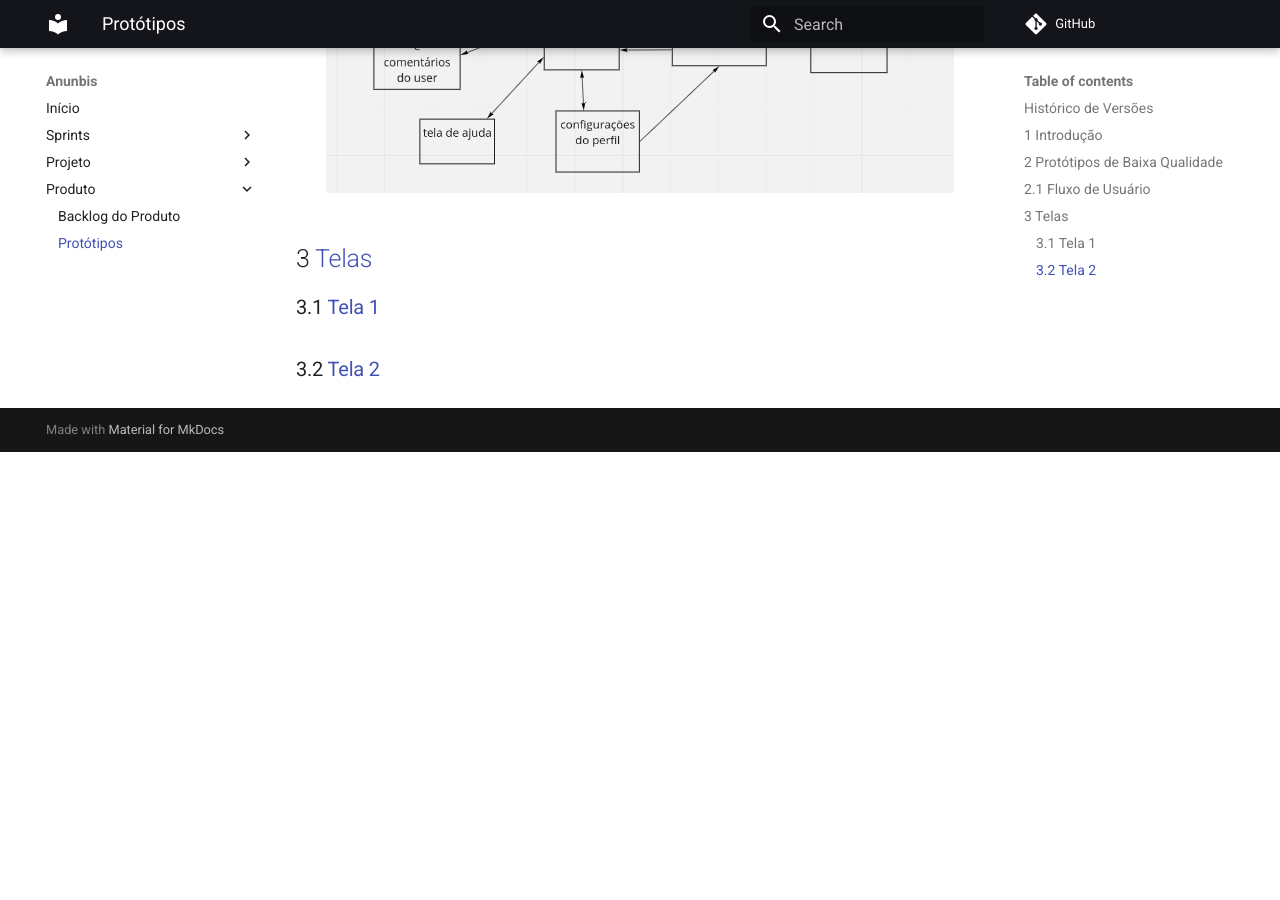
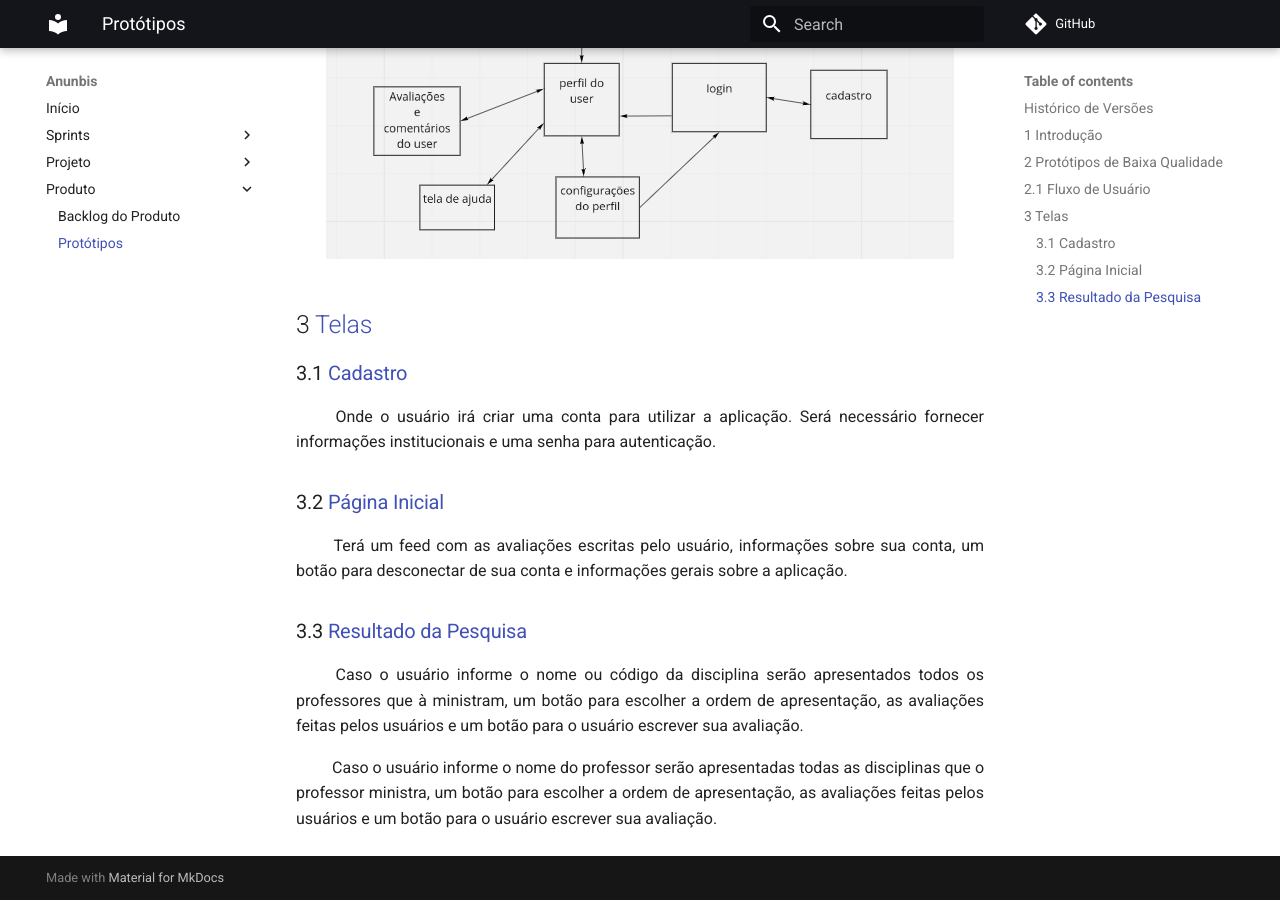
Before and after one commit to fga-eps-mds/2020.2-Anunbis, an MkDocs documentation site: the page built from docs/produto/prototipos.md, in a window 1280 px wide and 900 px high, scrolled down 1226 px. Built offline with MkDocs 1.6.1 and Material for MkDocs 9.7.7, drawn with Linux system fonts in a browser that asks for light colours; comment, search, counter and statistics services are not loaded; before the commit the page ends 1678 px from its top, so only the background shows below that; some of the changed text lies outside the part shown.

Commit message:
#39 Adicinadas Descrições das Telas da Aplicação
Co-authored-by: victorhugo21 <hugo.victorcsi@gmail.com>

```diff
--- a/docs/produto/prototipos.md
+++ b/docs/produto/prototipos.md
@@ -4,7 +4,8 @@ Data|Versão|Descrição|Autor
 -|-|-|-
 01/03|0.1|Criação da Estrutura do Documento|Eduardo e Victor|
 02/03|0.2|Adição da Introdução|Eduardo e Victor|
-02/03|0.2|Adição do Protótipo de Baixa Fidelidade e Fluxo de Usuário|Eduardo e Victor|
+02/03|0.3|Adição do Protótipo de Baixa Fidelidade e Fluxo de Usuário|Eduardo e Victor|
+02/03|0.4|Adição das Descrições das Telas|Eduardo e Victor|
 
 
 ## 1 <a name="1">Introdução</a>
@@ -23,7 +24,16 @@ Data|Versão|Descrição|Autor
 
 ## 3 <a name="3">Telas</a>
 
-### 3.1 <a name="3.1">Tela 1</a>
+### 3.1 <a name="3.1">Cadastro</a>
+
+ <p align = "justify"> &emsp;&emsp; Onde o usuário irá criar uma conta para utilizar a aplicação. Será necessário fornecer informações institucionais e uma senha para autenticação.</p>
 
 
-### 3.2 <a name="3.2">Tela 2</a>
+### 3.2 <a name="3.2">Página Inicial</a>
+
+ <p align = "justify"> &emsp;&emsp; Terá um feed com as avaliações escritas pelo usuário, informações sobre sua conta, um botão para desconectar de sua conta e informações gerais sobre a aplicação.</p>
+
+### 3.3 <a name="3.3">Resultado da Pesquisa</a>
+
+ <p align = "justify"> &emsp;&emsp; Caso o usuário informe o nome ou código da disciplina serão apresentados todos os professores que à ministram, um botão para escolher a ordem de apresentação, as avaliações feitas pelos usuários e um botão para o usuário escrever sua avaliação.  </p>
+ <p align = "justify"> &emsp;&emsp; Caso o usuário informe o nome do professor serão apresentadas todas as disciplinas que o professor ministra, um botão para escolher a ordem de apresentação, as avaliações feitas pelos usuários e um botão para o usuário escrever sua avaliação.  </p>
```
